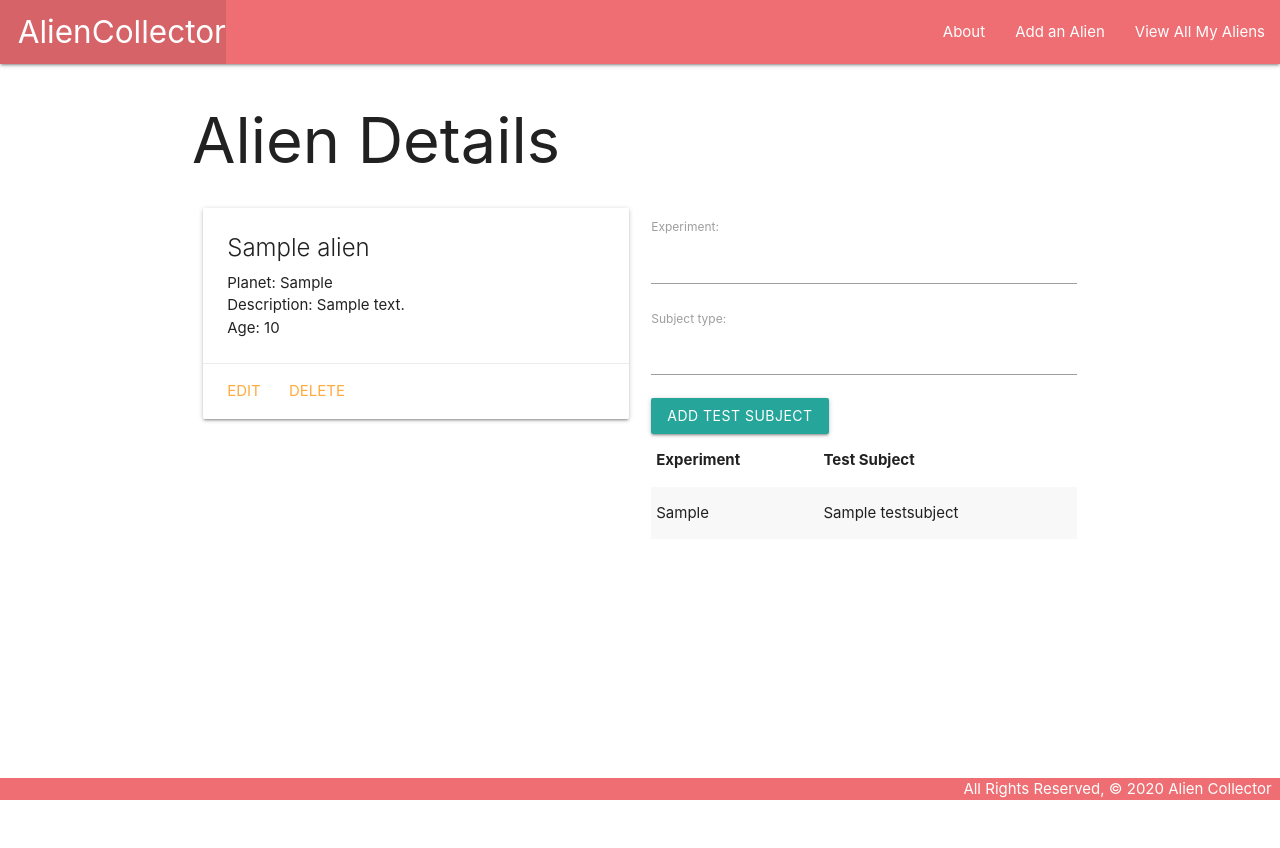
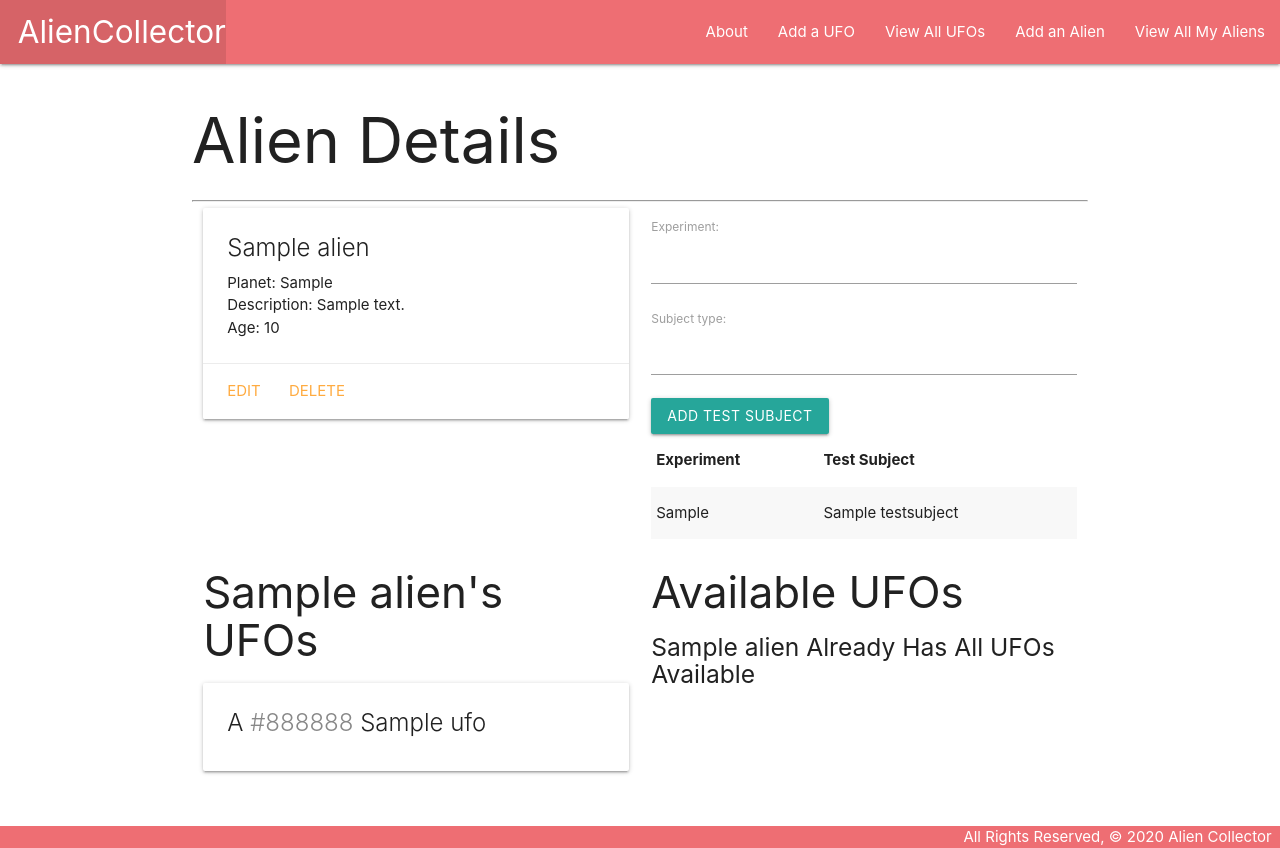
Before and after one commit to amymhinds/Alien-Collector, a Django app: page /aliens/1/ in a window 1280 px wide. Before the commit the page ends 800 px from the top, so only its background shows below. Run offline with Django 3.2, Linux system fonts and the light colour scheme; tables that the repository leaves empty hold one stand-in row (values such as "Sample post").

Commit message:
adds manytomany

```diff
--- a/main_app/admin.py
+++ b/main_app/admin.py
@@ -1,6 +1,7 @@
 from django.contrib import admin
-from .models import Alien, TestSubjects
+from .models import Alien, TestSubjects, Ufo
 
 # Register your models here
 admin.site.register(Alien)
 admin.site.register(TestSubjects)
+admin.site.register(Ufo)
--- a/main_app/models.py
+++ b/main_app/models.py
@@ -1,12 +1,24 @@
 from django.db import models
 from django.urls import reverse
 
-# Create your models here.
+
+class Ufo(models.Model):
+  name = models.CharField(max_length=50)
+  color = models.CharField(max_length=50)
+
+  def __str__(self):
+    return self.name
+
+  def get_absolute_url(self):
+    return reverse('ufos_detail', kwargs={'pk': self.id})
+
+
 class Alien(models.Model):
   name = models.CharField(max_length=100)
   planet = models.CharField(max_length=100)
   description = models.TextField(max_length=250)
   age = models.IntegerField()
+  ufos = models.ManyToManyField(Ufo)
 
   def __str__(self):
     return f'{self.name} ({self.id})'
@@ -17,7 +29,6 @@
 class TestSubjects(models.Model):
   subject_type = models.CharField(max_length=50)
   experiment = models.CharField(max_length=50)
-
   alien = models.ForeignKey(Alien, on_delete=models.CASCADE)
   def __str__(self):
     return f"{self.experiment} on {self.subject_type}"
--- a/main_app/templates/aliens/detail.html
+++ b/main_app/templates/aliens/detail.html
@@ -42,5 +42,50 @@
       </tbody>
     </table>
   </div>
+
+  <hr>
+  <div class="row">
+    <div class="col s6">
+      <h3>{{ alien.name }}'s UFOs</h3>
+      {% if alien.ufos.count %}
+        {% for ufo in alien.ufos.all %}
+          <div class="card">
+            <div class="card-content">
+              <span class="card-title">
+                A <span style="color: {{ ufo.color }}">{{ ufo.color }}</span> {{ ufo.name }}
+              </span>
+            </div>
+          </div>
+        {% endfor %}
+      {% else %}
+        <h5>No UFOs :(</h5>
+      {% endif %}
+    </div>
+    <!-- Available ufos will come after this line -->
+
+  <div class="col s6">
+    <h3>Available UFOs</h3>
+    {% if ufos.count %}
+      {% for ufo in ufos.all %}
+        <div class="card">
+          <div class="card-content">
+            <span class="card-title">
+              A <span style="color: {{ ufo.color }}">{{ ufo.color }}</span> {{ ufo.name }}
+            </span>
+          </div>
+          <div class="card-action">
+            <form action="{% url 'assoc_ufo' alien.id ufo.id %}"  method="post">
+              {% csrf_token %}
+              <button type="submit" class="btn">Add</button>
+            </form>
+          </div>
+        </div>
+      {% endfor %}
+    {% else %}
+      <h5>{{alien.name}} Already Has All UFOs Available</h5>
+    {% endif %}
+  </div>
 </div>
+
+
 {% endblock %}
--- a/main_app/templates/base.html
+++ b/main_app/templates/base.html
@@ -20,6 +20,8 @@
         </ul>
         <ul class="right">
           <li><a href="/about">About</a></li>
+          <li><a href="{% url 'ufos_create' %}">Add a UFO</a></li>
+          <li><a href="{% url 'ufos_index' %}">View All UFOs</a></li>
           <li><a href="{% url 'aliens_create' %}">Add an Alien</a></li>
           <li><a href="/aliens">View All My Aliens</a></li>
         </ul>
--- a/main_app/urls.py
+++ b/main_app/urls.py
@@ -9,5 +9,12 @@
     path('aliens/create/', views.AlienCreate.as_view(), name='aliens_create'),
     path('aliens/<int:pk>/update/', views.AlienUpdate.as_view(), name='aliens_update'),
     path('aliens/<int:pk>/delete/', views.AlienDelete.as_view(), name='aliens_delete'),
-    path('alienes/<int:alien_id>/add_testsubject/', views.add_testsubject, name='add_testsubject'),
+    path('aliens/<int:alien_id>/add_testsubject/', views.add_testsubject, name='add_testsubject'),
+    path('ufos/', views.UfoList.as_view(), name='ufos_index'),
+    path('ufos/<int:pk>/', views.UfoDetail.as_view(), name='ufos_detail'),
+    path('ufos/create/', views.UfoCreate.as_view(), name='ufos_create'),
+    path('ufos/<int:pk>/update/', views.UfoUpdate.as_view(), name='ufos_update'),
+    path('ufos/<int:pk>/delete/', views.UfoDelete.as_view(), name='ufos_delete'),
+    path('aliens/<int:alien_id>/assoc_ufo/<int:ufo_id>/', views.assoc_ufo, name='assoc_ufo'),
+
 ]
--- a/main_app/views.py
+++ b/main_app/views.py
@@ -1,7 +1,8 @@
 from django.shortcuts import render, redirect
 from django.http import HttpResponse
 from django.views.generic.edit import CreateView, UpdateView, DeleteView
-from .models import Alien
+from django.views.generic import ListView, DetailView
+from .models import Alien, Ufo
 from .forms import TestSubjectsForm
 
 # class Alien:  # Note that parens are optional if not inheriting from another class
@@ -29,8 +30,10 @@
 def aliens_detail(request, alien_id):
   alien = Alien.objects.get(id=alien_id)
   testsubjects_form = TestSubjectsForm()
+  ufos_alien_doesnt_have = Ufo.objects.exclude(id__in = alien.ufos.all().values_list('id'))
   return render(request, 'aliens/detail.html', { 'alien': alien,
-   'testsubjects_form': testsubjects_form})
+   'testsubjects_form': testsubjects_form,
+   'ufos': ufos_alien_doesnt_have})
 
 def add_testsubject(request, alien_id):
   # create the ModelForm using the data in request.POST
@@ -57,3 +60,27 @@
 class AlienDelete(DeleteView):
   model = Alien
   success_url = '/aliens/'
+
+
+class UfoList(ListView):
+  model = Ufo
+
+class UfoDetail(DetailView):
+  model = Ufo
+
+class UfoCreate(CreateView):
+  model = Ufo
+  fields = '__all__'
+
+class UfoUpdate(UpdateView):
+  model = Ufo
+  fields = ['name', 'color']
+
+class UfoDelete(DeleteView):
+  model = Ufo
+  success_url = '/ufos/'
+
+def assoc_ufo(request, alien_id, ufo_id):
+  # Note that you can pass a toy's id instead of the whole object
+  Alien.objects.get(id=alien_id).ufos.add(ufo_id)
+  return redirect('detail', alien_id=alien_id)
```
Also changed, not shown: main_app/templates/main_app/ufo_confirm_delete.html (added, +13 -0 lines), main_app/templates/main_app/ufo_detail.html (added, +20 -0 lines), main_app/templates/main_app/ufo_form.html (added, +19 -0 lines), main_app/templates/main_app/ufo_list.html (added, +17 -0 lines), main_app/migrations/0003_ufo.py (added), main_app/migrations/0004_alien_ufos.py (added).
